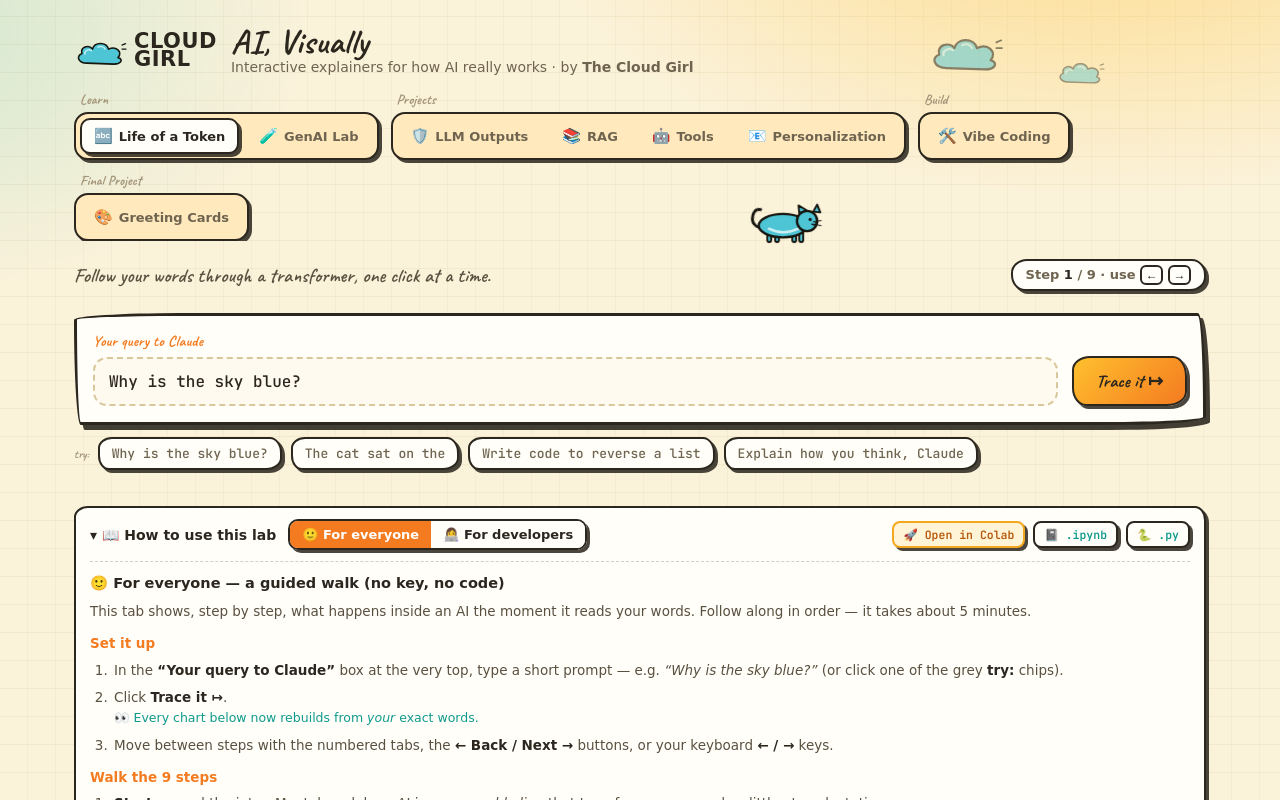
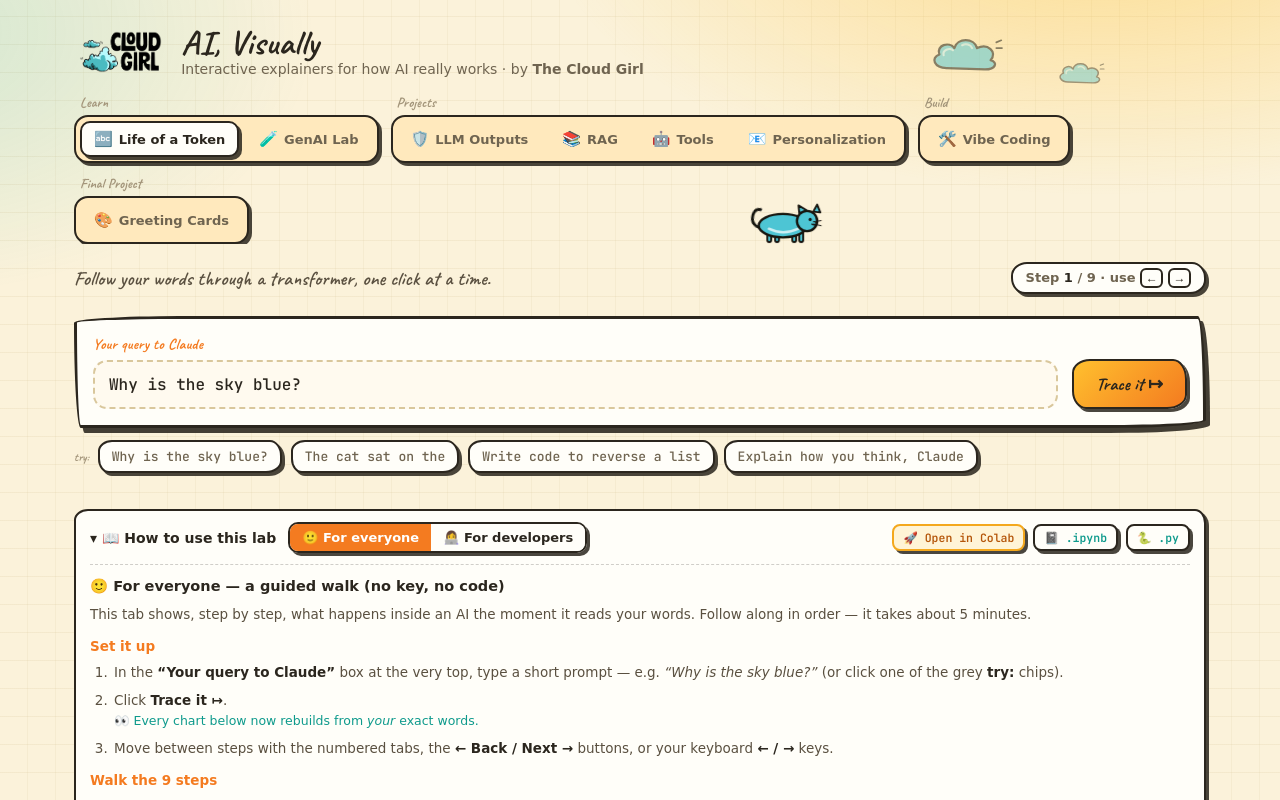
Before and after one commit to priyankavergadia/life-of-a-token, a React (Vite) app: page / in a window 1280 px wide. Shown: the top 800 px of the page. Built offline with nearby package versions, Linux system fonts and the light colour scheme; a web font is replaced by a local one.

Commit message:
Use the official Cloud Girl logo PNG in the header
Replace the SVG recreation in CloudGirlLogo with the real brand artwork
(public/brand/cloud-girl-logo.png). Also include the Cloud Girl character
art for future use.

Co-Authored-By: Claude Opus 4.8 <noreply@anthropic.com>

```diff
--- a/src/Doodles.jsx
+++ b/src/Doodles.jsx
@@ -136,13 +136,11 @@ export function CloudDoodle({ size = 60, teal = '#4ec5d4', light = '#bdeef4', in
   )
 }
 
-/* The Cloud Girl wordmark logo: teal clouds + stacked "CLOUD GIRL". */
+/* The official Cloud Girl wordmark logo (clouds + "CLOUD GIRL"). */
 export function CloudGirlLogo({ size = 50 }) {
+  const base = import.meta.env.BASE_URL
   return (
-    <div className="cg-logo" aria-label="Cloud Girl">
-      <CloudDoodle size={size} />
-      <div className="cg-word"><span>CLOUD</span><span>GIRL</span></div>
-    </div>
+    <img className="cg-logo-img" src={`${base}brand/cloud-girl-logo.png`} alt="Cloud Girl" style={{ height: size, width: 'auto' }} />
   )
 }
 
```
Also changed, not shown: public/brand/cloud-girl-character.png (added), public/brand/cloud-girl-logo.png (added).
